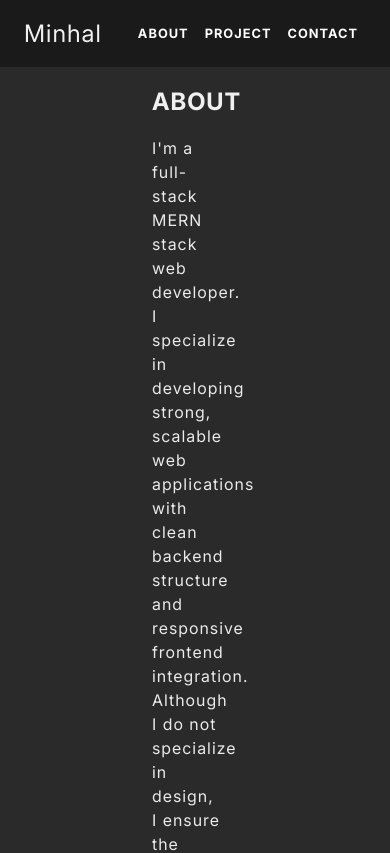
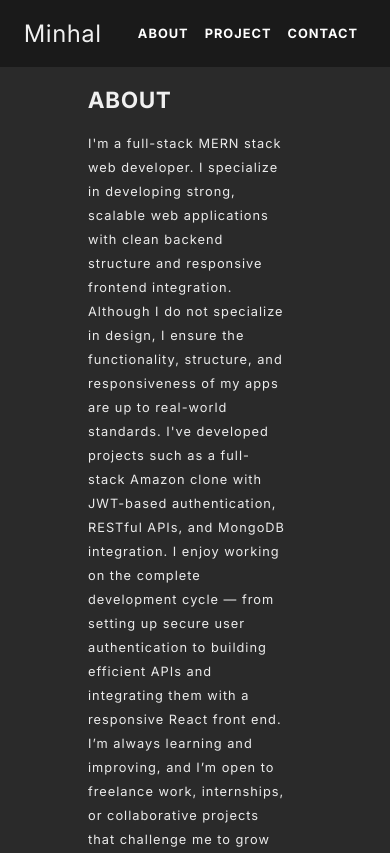
Before and after one commit to Solid09/portfolioWeb, a React (Vite) app: page / in a window 390 px wide. Shown: the top 853 px of the page. Built offline with nearby package versions, Linux system fonts and the light colour scheme.

Commit message:
mobile Responsive

```diff
--- a/src/App.css
+++ b/src/App.css
@@ -62,3 +62,20 @@ a:hover::before {
   width: 100%;
   left: 0;
 }
+
+@media (max-width: 768px) {
+  .home, .projectPage{
+    padding: 0rem 6.5rem 1rem 5.5rem;
+  }
+  p {
+    font-size: 0.8rem;
+  }
+  h1 {
+    font-size: 1.4rem;
+  }
+  h2 {
+    font-size: 1.2rem;
+  }
+
+
+}
```
